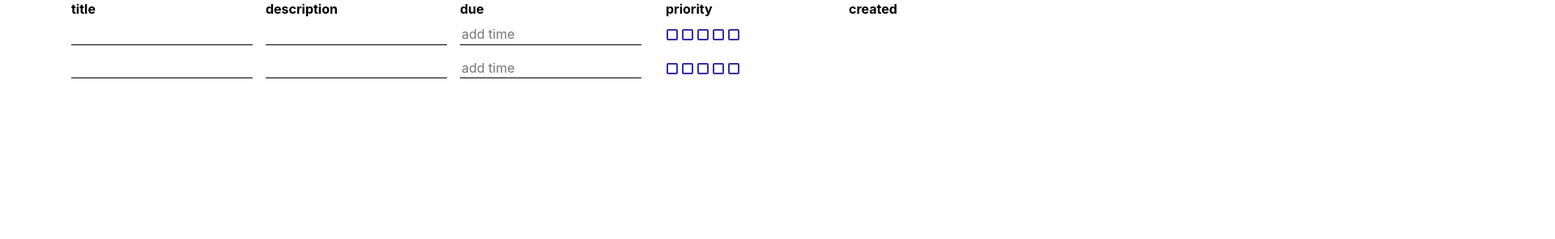
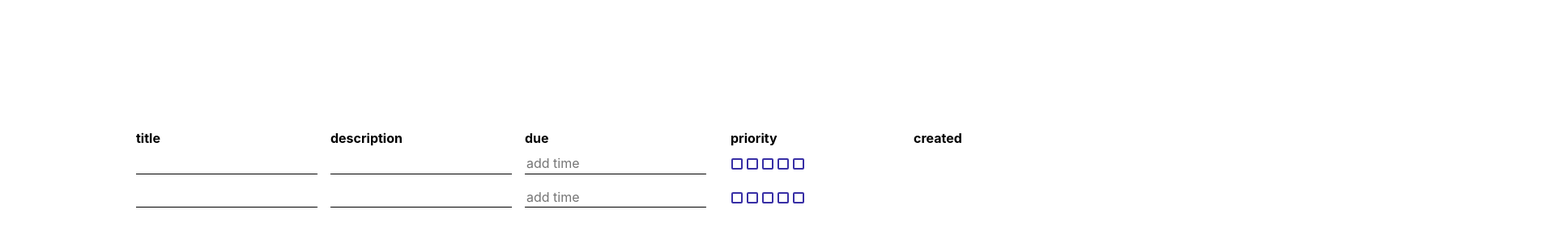
Before and after one commit to Zardoz8901/to-do-list, a website built with webpack: page src/index.html in a window 1280 px wide. Shown: the top 296 px of the page at 81% size, 1920 px wide, since content can reach past the window. Built offline with nearby package versions, Linux system fonts and the light colour scheme.

```diff
--- a/src/style.css
+++ b/src/style.css
@@ -66,12 +66,15 @@
         'nav cal cal cal cal'
         'nav cal cal cal cal'
         'nav cal cal cal cal';
+    overflow-x: hidden;
 }
 
 #navbar {
+    width: 160px;
     grid-area: nav;
 }
 #tabholder {
+    height: 160px;
     grid-area: tab;
 }
 
@@ -92,6 +95,9 @@
 .flatpickr-input.calendar-cell {
     padding: 8px 0 0;
 }
+.date-picker > input {
+    cursor: pointer;
+}
 
 .date-picker.flatpickr-input {
     height: 33.4px; /* Subtract padding from top to equal underline height of other inputs*/
@@ -100,6 +106,7 @@
     border: none;
     border-bottom: 1px solid #000; /* Underline for inputs */
     width: 100%;
+    cursor: grab;
 }
 
 /* Style inputs to have no decoration */
```
